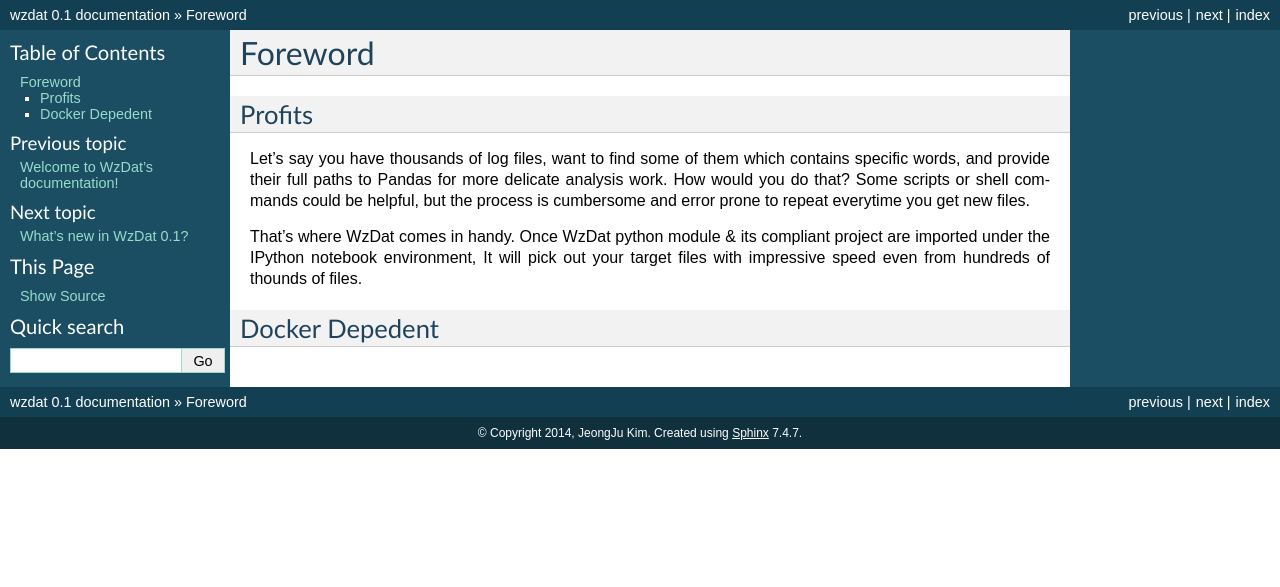
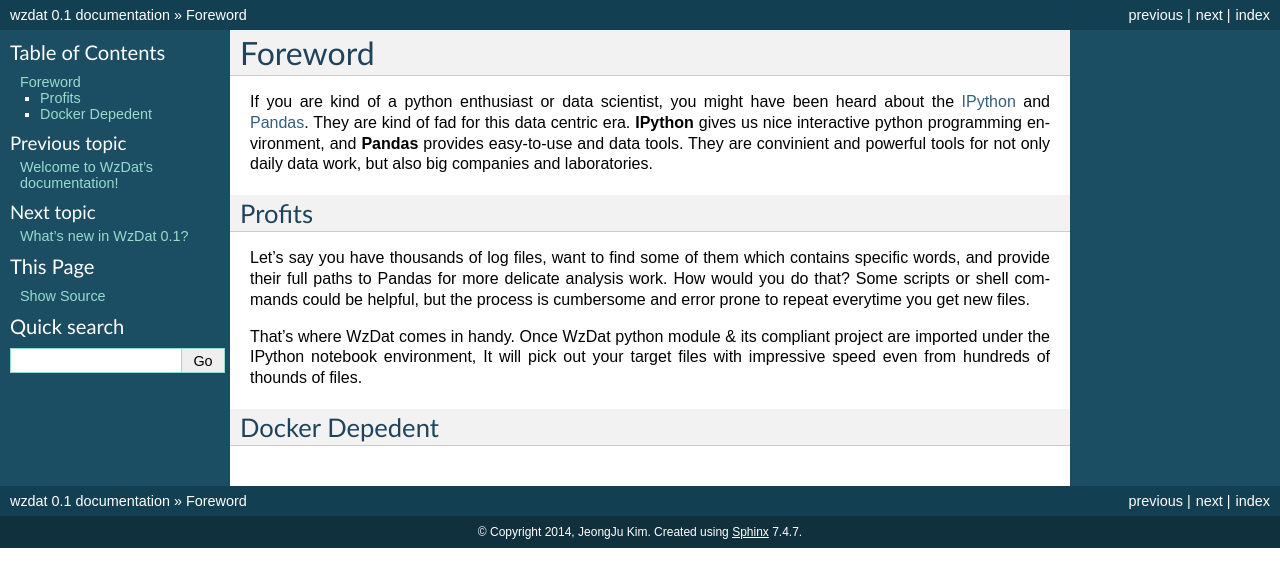
Before and after one commit to haje01/wzdat, a Sphinx documentation site: the page built from docs/foreword.rst, in a window 1280 px wide. Shown: the top 587 px of the page. Built offline with Sphinx 7.4.7, drawn with Linux system fonts in a browser that asks for light colours.

Commit message:
Update foreword.rst

```diff
--- a/docs/foreword.rst
+++ b/docs/foreword.rst
@@ -1,5 +1,7 @@
 Foreword
 ========
+
+If you are kind of a python enthusiast or data scientist, you might have been heard about the `IPython <http://ipython.org>`_ and `Pandas <http://pandas.pydata.org>`_. They are kind of fad for this data centric era. **IPython** gives us nice interactive python programming environment, and **Pandas** provides easy-to-use and data tools. They are convinient and powerful tools for not only daily data work, but also big companies and laboratories.
 
 Profits
 -------
```
